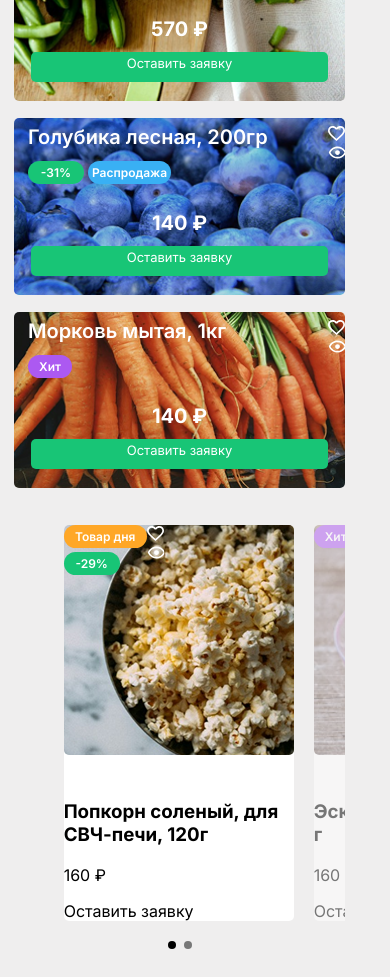
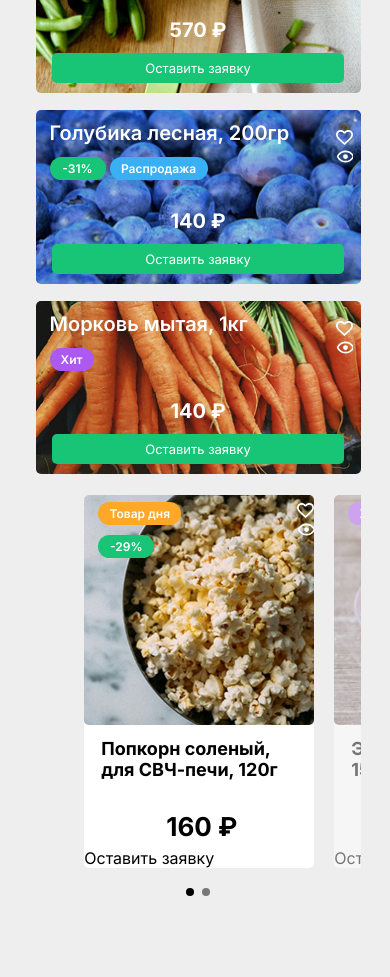
Before and after one commit to nikitakozhukhar/RocketBusiness, a website built with webpack: page src/index.html in a window 390 px wide. Shown: the part 580-1557 px from the top of the page. After the commit the page ends 1504 px from the top, so only its background shows below. Built offline with nearby package versions, Linux system fonts and the light colour scheme.

Commit message:
fix mobile styles

```diff
--- a/src/styles/main.scss
+++ b/src/styles/main.scss
@@ -16,6 +16,29 @@ body {
   background-color: $primary-color;
 }
 
+.cards-container {
+  position: relative;
+  display: flex;
+  flex-direction: column;
+}
+
+.product-card {
+  position: relative;
+  display: flex;
+  flex-direction: column;
+}
+
+.card_header {
+  position: absolute;
+  width: 100%;
+  display: flex;
+  justify-content: space-between;
+  padding-top: 7px;
+  padding-left: 14px;
+  top: 0px;
+  color: $text-color;
+}
+
 .cards_promo {
   display: flex;
   gap: 4px;
@@ -32,7 +55,6 @@ body {
 }
 
 .card_promo__sale {
-
   background-color: $primary;
   width: 56px;
   height: 23px;
@@ -47,8 +69,9 @@ body {
 
 .card_promo__sellout {
   background-color: $sellout-product;
-  width: 83px;
+  width: 98px;
   height: 23px;
+  padding: 0 10px 0 10px;
 }
 
 .card_promo__hit {
--- a/src/styles/mobile.scss
+++ b/src/styles/mobile.scss
@@ -1,24 +1,24 @@
-$primary: #18C576;
+$primary: #18c576;
 $text-color: #ffffff;
-$day-product: #FFA726;
-$hit-product: #AC59F1;
-$sellout-product: #39B0F4;
+$day-product: #ffa726;
+$hit-product: #ac59f1;
+$sellout-product: #39b0f4;
 
-@media (max-width: 959px){
+@media (max-width: 959px) {
   .container {
     display: flex;
     flex-direction: column;
     justify-content: center;
-    margin: 48px 0px 0px 6px;
+    padding-left: 6px;
+    margin: 48px auto 0px auto;
     max-width: 331px;
-
 
     .video {
       position: relative;
       display: flex;
       justify-content: center;
       align-items: center;
-      margin-bottom:  94px;
+      margin-bottom: 94px;
 
       .video_preview {
         width: 100%;
@@ -40,32 +40,30 @@ $sellout-product: #39B0F4;
       .playIcon {
         padding-top: 1px;
       }
-
     }
 
     .cards-container {
-      position: relative;
-      display: flex;
-      flex-direction: column;
+      // position: relative;
+      // display: flex;
+      // flex-direction: column;
       width: 100%;
       margin-bottom: 13px;
-
 
       .card_image {
         width: 100%;
         border-radius: 5px;
       }
 
-      .card_header {
-        position: absolute;
-        width: 100%;
-        display: flex;
-        justify-content: space-between;
-        padding-top: 7px;
-        padding-left: 14px;
-        top: 0px;
-        color: $text-color;
-      }
+      // .card_header {
+      //   position: absolute;
+      //   width: 100%;
+      //   display: flex;
+      //   justify-content: space-between;
+      //   padding-top: 7px;
+      //   padding-left: 14px;
+      //   top: 0px;
+      //   color: $text-color;
+      // }
 
       .card_header__left {
         display: flex;
@@ -74,8 +72,13 @@ $sellout-product: #39B0F4;
       }
 
       .card_title {
+        padding-top: 4px;
         font-size: 20px;
-        font-weight: 600
+        font-weight: 600;
+      }
+
+      .card_header__right {
+        padding: 12px 8px 0 0;
       }
 
       // .cards_promo {
@@ -99,7 +102,6 @@ $sellout-product: #39B0F4;
       //   width: 56px;
       //   height: 23px;
       // }
-
 
       // .card_promo__day {
       //   background-color: $day-product;
@@ -131,7 +133,7 @@ $sellout-product: #39B0F4;
         flex-direction: column;
         gap: 11px;
         align-items: center;
-        padding-bottom: 23px;
+        padding-bottom: 14px;
         bottom: 0px;
         color: $text-color;
       }
@@ -144,6 +146,7 @@ $sellout-product: #39B0F4;
       .card_application {
         display: flex;
         justify-content: center;
+        align-items: center;
         width: 90%;
         height: 30px;
         padding: 3px;
@@ -153,10 +156,12 @@ $sellout-product: #39B0F4;
         border-radius: 5px;
         font-size: 13px;
       }
+    }
 
-      // 1199494.06
+    .middle-col {
+      margin-bottom: -16px;
+    }
 
-    }
     .slider-container {
       // display: flex;
       // flex-direction: row;
@@ -185,7 +190,33 @@ $sellout-product: #39B0F4;
       height: 230px;
       object-fit: cover;
       border-radius: 5px;
-      margin-bottom: 22px;
+      margin-bottom: 13px;
+    }
+
+    .product-card__title {
+      margin-top: 0px;
+      padding: 0 31px 0 17px;
+      font-size: 18px;
+      margin-bottom: 31px;
+    }
+
+    .product-card__price {
+      margin: 0 auto 6px auto;
+      padding-left: 5px;
+      font-size: 26px;
+      font-weight: 700;
+    }
+
+    .card_application-slider {
+      display: flex;
+      align-items: center;
+      justify-content: center;
+      width: 200px;
+      height: 40px;
+      margin: 0 auto 18px auto;
+      border-radius: 5px;
+      background-color: $primary;
+      color: $text-color;
     }
 
     .slider-dots {
@@ -214,9 +245,31 @@ $sellout-product: #39B0F4;
       top: 0;
     }
 
+    .card_header__left-slider {
+      padding-top: 6px;
+    }
+
+    .card_header__right-slider {
+      display: flex;
+      flex-direction: column;
+      gap: 10px;
+      padding: 5px 13px 0 0;
+    }
+
     .slider-cards-promo {
       display: flex;
       flex-direction: column;
+      gap: 10px;
+    }
+
+    .slider-card-promo__day {
+      width: 103px;
+      font-size: 16px;
+    }
+
+    .slider-card-promo__sale {
+      width: 72px;
+      font-size: 16px;
     }
   }
 }
```
Lines whose indentation alone changed are shown as unchanged.
